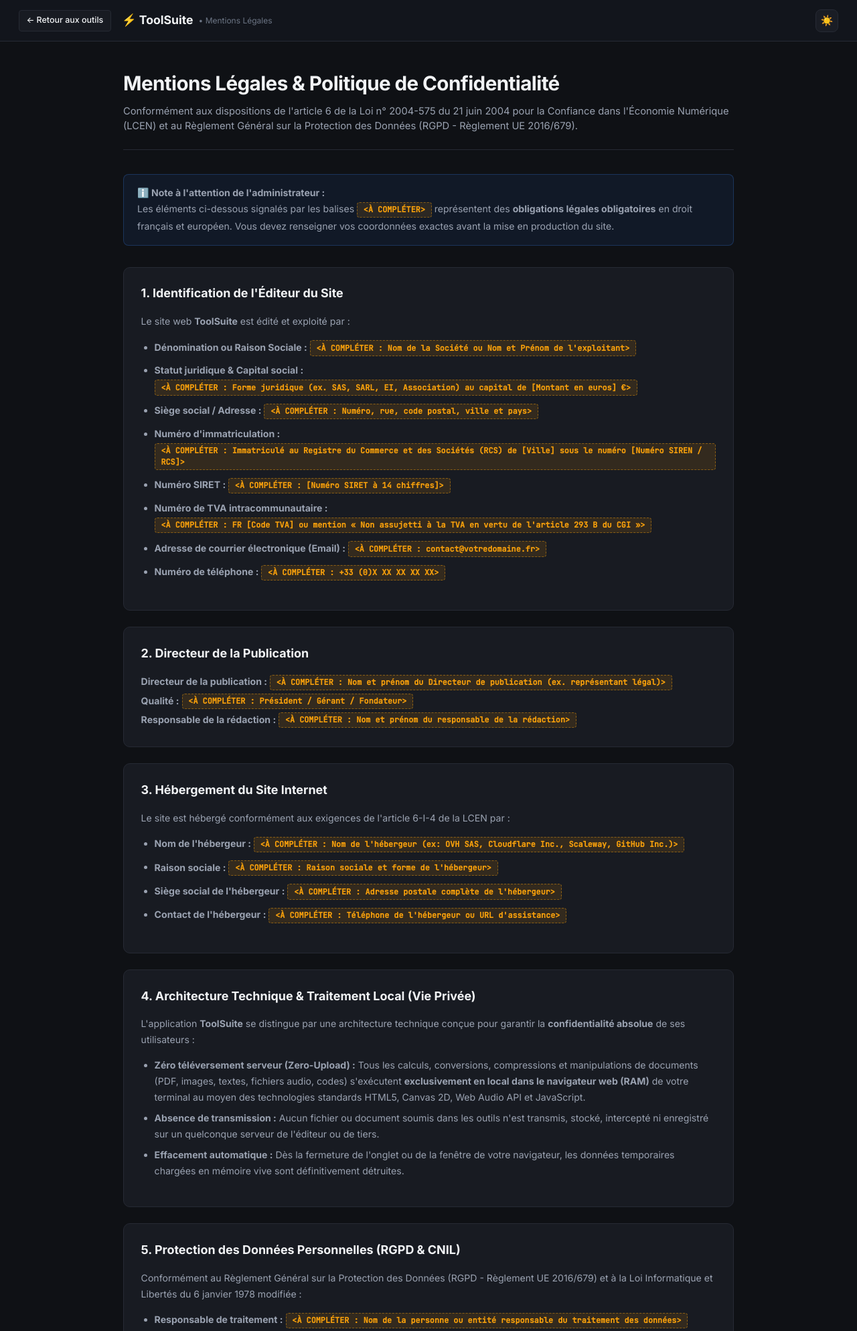
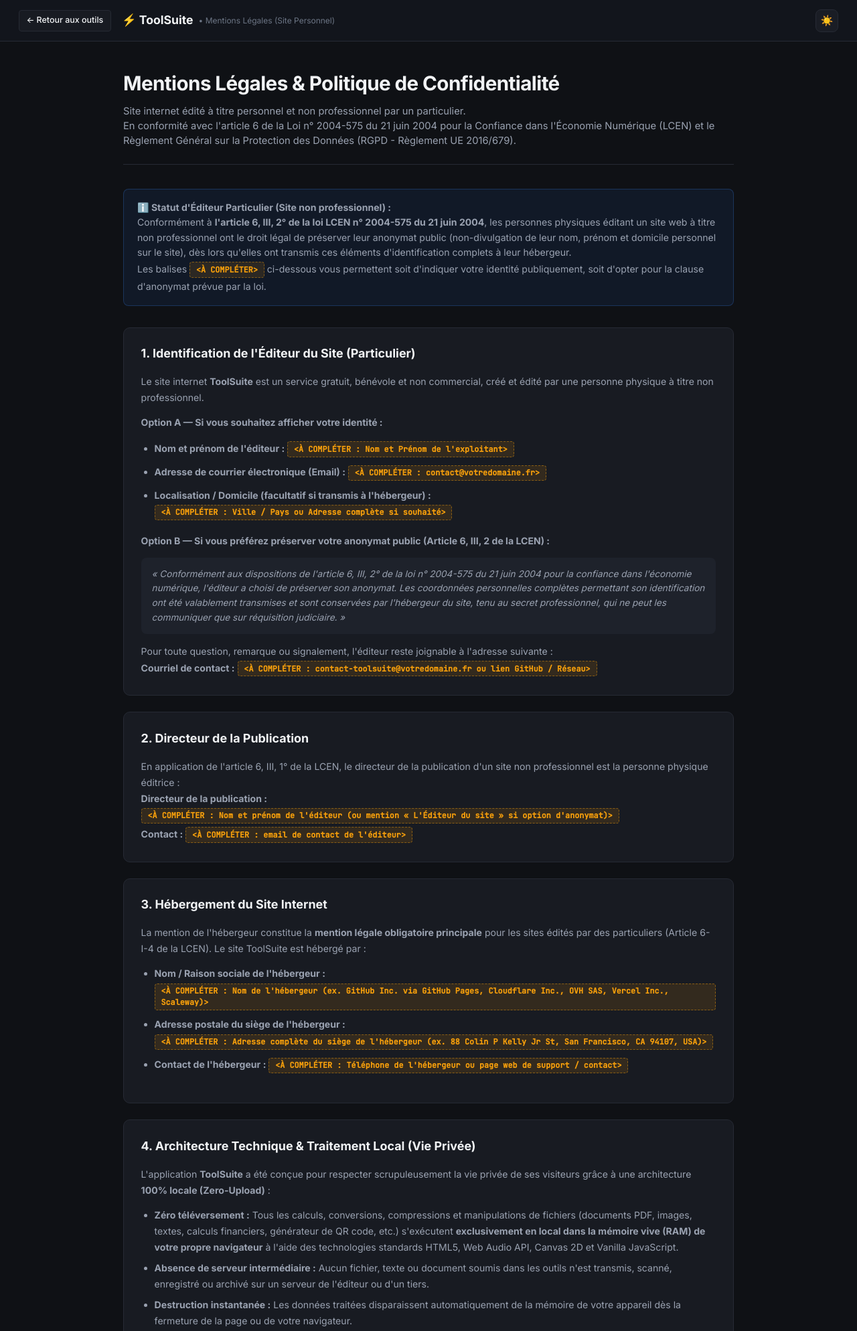
Before and after one commit to MatDoney/ToolSuite, a PHP site: page /mentions-legales.html in a window 1280 px wide. Shown: the top 1988 px of the page at 67% size. Run offline with PHP 8.4, Linux system fonts and the light colour scheme.

Commit message:
Update: Adaptation des mentions legales pour editeur particulier non professionnel (anonymat LCEN Art 6-III-2, hebergement et RGPD)

```diff
--- a/mentions-legales.html
+++ b/mentions-legales.html
@@ -4,7 +4,7 @@
   <meta charset="UTF-8">
   <meta name="viewport" content="width=device-width, initial-scale=1.0">
   <title>Mentions Légales & Politique de Confidentialité • ToolSuite</title>
-  <meta name="description" content="Mentions légales, informations éditeur, hébergeur et politique de confidentialité de l'application web ToolSuite. Traitement local et respect du RGPD.">
+  <meta name="description" content="Mentions légales de ToolSuite pour éditeur particulier : respect de la loi LCEN, anonymat préservé, hébergement et politique de confidentialité RGPD.">
   <meta name="robots" content="noindex, follow">
 
   <!-- Stylesheets -->
@@ -21,7 +21,7 @@
       </a>
       <div style="display: flex; align-items: center; gap: 0.5rem;">
         <span style="font-size: 1.1rem; font-weight: 700; color: var(--text-primary);">⚡ ToolSuite</span>
-        <span style="font-size: 0.75rem; color: var(--text-muted);">• Mentions Légales</span>
+        <span style="font-size: 0.75rem; color: var(--text-muted);">• Mentions Légales (Site Personnel)</span>
       </div>
     </div>
 
@@ -36,33 +36,40 @@
     <div class="legal-header">
       <h1 class="legal-title">Mentions Légales & Politique de Confidentialité</h1>
       <p class="legal-subtitle">
-        Conformément aux dispositions de l'article 6 de la Loi n° 2004-575 du 21 juin 2004 pour la Confiance dans l'Économie Numérique (LCEN)
-        et au Règlement Général sur la Protection des Données (RGPD - Règlement UE 2016/679).
+        Site internet édité à titre personnel et non professionnel par un particulier.<br>
+        En conformité avec l'article 6 de la Loi n° 2004-575 du 21 juin 2004 pour la Confiance dans l'Économie Numérique (LCEN)
+        et le Règlement Général sur la Protection des Données (RGPD - Règlement UE 2016/679).
       </p>
     </div>
 
-    <!-- Notice explicative sur les balises à compléter -->
+    <!-- Notice explicative sur le statut de particulier -->
     <div class="legal-notice-box">
-      <strong>ℹ️ Note à l'attention de l'administrateur :</strong><br>
-      Les éléments ci-dessous signalés par les balises <a-completer>&lt;À COMPLÉTER&gt;</a-completer> représentent des
-      <strong>obligations légales obligatoires</strong> en droit français et européen. Vous devez renseigner vos coordonnées exactes avant la mise en production du site.
+      <strong>ℹ️ Statut d'Éditeur Particulier (Site non professionnel) :</strong><br>
+      Conformément à <strong>l'article 6, III, 2° de la loi LCEN n° 2004-575 du 21 juin 2004</strong>, les personnes physiques éditant un site web à titre non professionnel ont le droit légal de préserver leur anonymat public (non-divulgation de leur nom, prénom et domicile personnel sur le site), dès lors qu'elles ont transmis ces éléments d'identification complets à leur hébergeur.<br>
+      Les balises <a-completer>&lt;À COMPLÉTER&gt;</a-completer> ci-dessous vous permettent soit d'indiquer votre identité publiquement, soit d'opter pour la clause d'anonymat prévue par la loi.
     </div>
 
-    <!-- 1. Éditeur du Site -->
+    <!-- 1. Éditeur du Site (Particulier) -->
     <section class="legal-card">
-      <h2 class="legal-card-title">1. Identification de l'Éditeur du Site</h2>
+      <h2 class="legal-card-title">1. Identification de l'Éditeur du Site (Particulier)</h2>
       <div class="legal-card-content">
-        <p>Le site web <strong>ToolSuite</strong> est édité et exploité par :</p>
+        <p>Le site internet <strong>ToolSuite</strong> est un service gratuit, bénévole et non commercial, créé et édité par une personne physique à titre non professionnel.</p>
+
+        <p><strong>Option A — Si vous souhaitez afficher votre identité :</strong></p>
         <ul>
-          <li><strong>Dénomination ou Raison Sociale :</strong> <a-completer>&lt;À COMPLÉTER : Nom de la Société ou Nom et Prénom de l'exploitant&gt;</a-completer></li>
-          <li><strong>Statut juridique & Capital social :</strong> <a-completer>&lt;À COMPLÉTER : Forme juridique (ex. SAS, SARL, EI, Association) au capital de [Montant en euros] €&gt;</a-completer></li>
-          <li><strong>Siège social / Adresse :</strong> <a-completer>&lt;À COMPLÉTER : Numéro, rue, code postal, ville et pays&gt;</a-completer></li>
-          <li><strong>Numéro d'immatriculation :</strong> <a-completer>&lt;À COMPLÉTER : Immatriculé au Registre du Commerce et des Sociétés (RCS) de [Ville] sous le numéro [Numéro SIREN / RCS]&gt;</a-completer></li>
-          <li><strong>Numéro SIRET :</strong> <a-completer>&lt;À COMPLÉTER : [Numéro SIRET à 14 chiffres]&gt;</a-completer></li>
-          <li><strong>Numéro de TVA intracommunautaire :</strong> <a-completer>&lt;À COMPLÉTER : FR [Code TVA] ou mention « Non assujetti à la TVA en vertu de l'article 293 B du CGI »&gt;</a-completer></li>
+          <li><strong>Nom et prénom de l'éditeur :</strong> <a-completer>&lt;À COMPLÉTER : Nom et Prénom de l'exploitant&gt;</a-completer></li>
           <li><strong>Adresse de courrier électronique (Email) :</strong> <a-completer>&lt;À COMPLÉTER : contact@votredomaine.fr&gt;</a-completer></li>
-          <li><strong>Numéro de téléphone :</strong> <a-completer>&lt;À COMPLÉTER : +33 (0)X XX XX XX XX&gt;</a-completer></li>
+          <li><strong>Localisation / Domicile (facultatif si transmis à l'hébergeur) :</strong> <a-completer>&lt;À COMPLÉTER : Ville / Pays ou Adresse complète si souhaité&gt;</a-completer></li>
         </ul>
+
+        <p><strong>Option B — Si vous préférez préserver votre anonymat public (Article 6, III, 2 de la LCEN) :</strong></p>
+        <p style="padding: 0.85rem 1rem; background: var(--border-subtle); border-radius: var(--radius-sm); font-size: 0.85rem; line-height: 1.6;">
+          <em>« Conformément aux dispositions de l'article 6, III, 2° de la loi n° 2004-575 du 21 juin 2004 pour la confiance dans l'économie numérique, l'éditeur a choisi de préserver son anonymat. Les coordonnées personnelles complètes permettant son identification ont été valablement transmises et sont conservées par l'hébergeur du site, tenu au secret professionnel, qui ne peut les communiquer que sur réquisition judiciaire. »</em>
+        </p>
+        <p style="margin-top: 0.75rem;">
+          Pour toute question, remarque ou signalement, l'éditeur reste joignable à l'adresse suivante :<br>
+          <strong>Courriel de contact :</strong> <a-completer>&lt;À COMPLÉTER : contact-toolsuite@votredomaine.fr ou lien GitHub / Réseau&gt;</a-completer>
+        </p>
       </div>
     </section>
 
@@ -71,9 +78,9 @@
       <h2 class="legal-card-title">2. Directeur de la Publication</h2>
       <div class="legal-card-content">
         <p>
-          <strong>Directeur de la publication :</strong> <a-completer>&lt;À COMPLÉTER : Nom et prénom du Directeur de publication (ex. représentant légal)&gt;</a-completer><br>
-          <strong>Qualité :</strong> <a-completer>&lt;À COMPLÉTER : Président / Gérant / Fondateur&gt;</a-completer><br>
-          <strong>Responsable de la rédaction :</strong> <a-completer>&lt;À COMPLÉTER : Nom et prénom du responsable de la rédaction&gt;</a-completer>
+          En application de l'article 6, III, 1° de la LCEN, le directeur de la publication d'un site non professionnel est la personne physique éditrice :<br>
+          <strong>Directeur de la publication :</strong> <a-completer>&lt;À COMPLÉTER : Nom et prénom de l'éditeur (ou mention « L'Éditeur du site » si option d'anonymat)&gt;</a-completer><br>
+          <strong>Contact :</strong> <a-completer>&lt;À COMPLÉTER : email de contact de l'éditeur&gt;</a-completer>
         </p>
       </div>
     </section>
@@ -82,12 +89,13 @@
     <section class="legal-card">
       <h2 class="legal-card-title">3. Hébergement du Site Internet</h2>
       <div class="legal-card-content">
-        <p>Le site est hébergé conformément aux exigences de l'article 6-I-4 de la LCEN par :</p>
+        <p>
+          La mention de l'hébergeur constitue la <strong>mention légale obligatoire principale</strong> pour les sites édités par des particuliers (Article 6-I-4 de la LCEN). Le site ToolSuite est hébergé par :
+        </p>
         <ul>
-          <li><strong>Nom de l'hébergeur :</strong> <a-completer>&lt;À COMPLÉTER : Nom de l'hébergeur (ex: OVH SAS, Cloudflare Inc., Scaleway, GitHub Inc.)&gt;</a-completer></li>
-          <li><strong>Raison sociale :</strong> <a-completer>&lt;À COMPLÉTER : Raison sociale et forme de l'hébergeur&gt;</a-completer></li>
-          <li><strong>Siège social de l'hébergeur :</strong> <a-completer>&lt;À COMPLÉTER : Adresse postale complète de l'hébergeur&gt;</a-completer></li>
-          <li><strong>Contact de l'hébergeur :</strong> <a-completer>&lt;À COMPLÉTER : Téléphone de l'hébergeur ou URL d'assistance&gt;</a-completer></li>
+          <li><strong>Nom / Raison sociale de l'hébergeur :</strong> <a-completer>&lt;À COMPLÉTER : Nom de l'hébergeur (ex. GitHub Inc. via GitHub Pages, Cloudflare Inc., OVH SAS, Vercel Inc., Scaleway)&gt;</a-completer></li>
+          <li><strong>Adresse postale du siège de l'hébergeur :</strong> <a-completer>&lt;À COMPLÉTER : Adresse complète du siège de l'hébergeur (ex. 88 Colin P Kelly Jr St, San Francisco, CA 94107, USA)&gt;</a-completer></li>
+          <li><strong>Contact de l'hébergeur :</strong> <a-completer>&lt;À COMPLÉTER : Téléphone de l'hébergeur ou page web de support / contact&gt;</a-completer></li>
         </ul>
       </div>
     </section>
@@ -97,12 +105,12 @@
       <h2 class="legal-card-title">4. Architecture Technique & Traitement Local (Vie Privée)</h2>
       <div class="legal-card-content">
         <p>
-          L'application <strong>ToolSuite</strong> se distingue par une architecture technique conçue pour garantir la <strong>confidentialité absolue</strong> de ses utilisateurs :
+          L'application <strong>ToolSuite</strong> a été conçue pour respecter scrupuleusement la vie privée de ses visiteurs grâce à une architecture <strong>100% locale (Zero-Upload)</strong> :
         </p>
         <ul>
-          <li><strong>Zéro téléversement serveur (Zero-Upload) :</strong> Tous les calculs, conversions, compressions et manipulations de documents (PDF, images, textes, fichiers audio, codes) s'exécutent <strong>exclusivement en local dans le navigateur web (RAM)</strong> de votre terminal au moyen des technologies standards HTML5, Canvas 2D, Web Audio API et JavaScript.</li>
-          <li><strong>Absence de transmission :</strong> Aucun fichier ou document soumis dans les outils n'est transmis, stocké, intercepté ni enregistré sur un quelconque serveur de l'éditeur ou de tiers.</li>
-          <li><strong>Effacement automatique :</strong> Dès la fermeture de l'onglet ou de la fenêtre de votre navigateur, les données temporaires chargées en mémoire vive sont définitivement détruites.</li>
+          <li><strong>Zéro téléversement :</strong> Tous les calculs, conversions, compressions et manipulations de fichiers (documents PDF, images, textes, calculs financiers, générateur de QR code, etc.) s'exécutent <strong>exclusivement en local dans la mémoire vive (RAM) de votre propre navigateur</strong> à l'aide des technologies standards HTML5, Web Audio API, Canvas 2D et Vanilla JavaScript.</li>
+          <li><strong>Absence de serveur intermédiaire :</strong> Aucun fichier, texte ou document soumis dans les outils n'est transmis, scanné, enregistré ou archivé sur un serveur de l'éditeur ou d'un tiers.</li>
+          <li><strong>Destruction instantanée :</strong> Les données traitées disparaissent automatiquement de la mémoire de votre appareil dès la fermeture de la page ou de votre navigateur.</li>
         </ul>
       </div>
     </section>
@@ -112,14 +120,14 @@
       <h2 class="legal-card-title">5. Protection des Données Personnelles (RGPD & CNIL)</h2>
       <div class="legal-card-content">
         <p>
-          Conformément au Règlement Général sur la Protection des Données (RGPD - Règlement UE 2016/679) et à la Loi Informatique et Libertés du 6 janvier 1978 modifiée :
+          En tant que site personnel fonctionnant sans compte utilisateur :
         </p>
         <ul>
-          <li><strong>Responsable de traitement :</strong> <a-completer>&lt;À COMPLÉTER : Nom de la personne ou entité responsable du traitement des données&gt;</a-completer></li>
-          <li><strong>Délégué à la Protection des Données (DPO) :</strong> <a-completer>&lt;À COMPLÉTER : Coordonnées du DPO (ou mention « Aucun DPO n'est requis au titre de l'article 37 du RGPD »)&gt;</a-completer></li>
-          <li><strong>Données collectées :</strong> ToolSuite ne procède à aucune création de compte obligatoire, aucune collecte de profilage et aucun stockage de documents personnels. Seules des données de connexion purement techniques (logs serveurs standards anonymisés : adresse IP tronquée, horodatage) peuvent être conservées par l'hébergeur pour des motifs légitimes de sécurité informatique et de prévention des attaques DDoS.</li>
-          <li><strong>Exercice de vos droits :</strong> Vous disposez d'un droit d'accès, de rectification, de limitation et d'effacement de vos données personnelles. Vous pouvez exercer ces droits en vous adressant par courriel à : <a-completer>&lt;À COMPLÉTER : dpo@votredomaine.fr ou email dédié&gt;</a-completer>.</li>
-          <li><strong>Réclamation :</strong> Si vous estimez que vos droits ne sont pas respectés, vous avez la faculté d'introduire une réclamation auprès de la CNIL (Commission Nationale de l'Informatique et des Libertés – <a href="https://www.cnil.fr" target="_blank" rel="noopener" style="color: var(--accent-primary);">www.cnil.fr</a>).</li>
+          <li><strong>Responsable du traitement :</strong> <a-completer>&lt;À COMPLÉTER : L'éditeur du site (courriel : votre-email@domaine.fr)&gt;</a-completer></li>
+          <li><strong>Absence de collecte de données personnelles :</strong> ToolSuite ne demande aucune inscription, ne crée aucun compte utilisateur et n'effectue aucun profilage publicitaire. Seules les données techniques de connexion anonymisées (logs serveurs bruts : IP tronquée, horodatage) peuvent être conservées par l'hébergeur pour des motifs légitimes d'intégrité et de sécurité des réseaux.</li>
+          <li><strong>Délégué à la protection des données (DPO) :</strong> Conformément à l'article 37 du RGPD, la désignation d'un DPO n'est pas requise pour un site personnel n'effectuant aucun traitement de données sensibles ou à grande échelle.</li>
+          <li><strong>Droits des utilisateurs :</strong> Vous disposez d'un droit d'accès, de rectification et d'effacement de vos données que vous pouvez exercer en contactant l'éditeur à : <a-completer>&lt;À COMPLÉTER : contact-rgpd@votredomaine.fr&gt;</a-completer>.</li>
+          <li><strong>Réclamation :</strong> Vous conservez la possibilité d'introduire une réclamation auprès de la CNIL (<a href="https://www.cnil.fr" target="_blank" rel="noopener" style="color: var(--accent-primary);">www.cnil.fr</a>).</li>
         </ul>
       </div>
     </section>
@@ -129,11 +137,11 @@
       <h2 class="legal-card-title">6. Politique de Cookies & Traceurs</h2>
       <div class="legal-card-content">
         <p>
-          Ce site applique une stricte politique de sobriété numérique :
+          Le site respecte les recommandations de la CNIL relatives à la sobriété numérique :
         </p>
         <ul>
-          <li><strong>Aucun cookie publicitaire ni traceur commercial tiers :</strong> ToolSuite n'utilise aucun cookie de ciblage publicitaire ni tracker intrusif.</li>
-          <li><strong>Stockage local technique (localStorage) :</strong> Le site utilise exclusivement le stockage local de votre navigateur (<code>localStorage</code>) pour conserver votre préférence esthétique (thème sombre ou clair). Ce traceur étant strictement technique et indispensable au service, il est exempté de consentement préalable conformément aux lignes directrices de la CNIL.</li>
+          <li><strong>Aucun cookie publicitaire ou traceur tiers :</strong> Aucun service de tracking invasif ni régie publicitaire n'est implémenté.</li>
+          <li><strong>Stockage local technique (localStorage) :</strong> Le site recourt uniquement au stockage local de votre navigateur pour mémoriser votre préférence d'affichage (mode sombre ou mode clair). Ce dispositif strictement technique ne fait l'objet d'aucun croisement de données et ne requiert pas de consentement préalable au titre de l'article 82 de la loi Informatique et Libertés.</li>
         </ul>
       </div>
     </section>
@@ -143,39 +151,40 @@
       <h2 class="legal-card-title">7. Propriété Intellectuelle & Transparence IA</h2>
       <div class="legal-card-content">
         <p>
-          <strong>Licence du Code Source :</strong> L'ensemble du code source, de la structure et des composants de ToolSuite est distribué sous licence libre <strong>MIT</strong>. Vous êtes libre de l'utiliser, le copier, le modifier et l'adapter sous réserve du respect des conditions de la licence.
+          <strong>Licence MIT :</strong> Le code source de l'application est mis à disposition sous licence libre open-source <strong>MIT</strong>, autorisant une réutilisation libre dans le respect des termes de la licence.
         </p>
         <p>
           <strong>🤖 Mention de Génération par Intelligence Artificielle :</strong><br>
-          En toute transparence, l'architecture logicielle, le design visuel ainsi que l'intégralité du code source (HTML, CSS, JavaScript, PHP) de cette application ont été <strong>entièrement générés et conçus par Intelligence Artificielle (IA - Google DeepMind / Antigravity)</strong>.
+          En toute transparence, la structure logicielle, le design visuel et le code informatique (HTML, CSS, JavaScript, PHP) de ce projet personnel ont été <strong>entièrement conçus et générés par Intelligence Artificielle (IA - Google DeepMind / Antigravity)</strong>.
         </p>
         <p>
-          <strong>Bibliothèques open source tierces :</strong> Les bibliothèques intégrées demeurent la propriété exclusive de leurs auteurs respectifs sous leurs licences associées (PDF-Lib, Tesseract.js, Marked.js, JSZip, QRCode.js).
+          <strong>Bibliothèques open source :</strong> Les bibliothèques tierces intégrées (PDF-Lib, Marked.js, Tesseract.js, JSZip, QRCode.js) demeurent la propriété exclusive de leurs auteurs respectifs sous leurs licences libres respectives.
         </p>
       </div>
     </section>
 
-    <!-- 8. Limitation de Responsabilité -->
+    <!-- 8. Gratuité, Absence de Garantie & Responsabilité -->
     <section class="legal-card">
-      <h2 class="legal-card-title">8. Limitation de Responsabilité & Avertissements</h2>
+      <h2 class="legal-card-title">8. Gratuité, Absence de Garantie & Responsabilité</h2>
       <div class="legal-card-content">
         <p>
-          ToolSuite met à la disposition des utilisateurs ses 30 outils informatiques à titre purement gracieux et indicatif (« en l'état ») :
+          Ce site est fourni à titre bénévole, gratuit et récréatif (« en l'état ») :
         </p>
         <ul>
-          <li><strong>Outils financiers et de calcul :</strong> Les résultats issus des simulateurs d'intérêts composés, du calculateur de pourcentages ou du partage de note ont une valeur strictement indicative et illustrative. Ils ne sauraient se substituer à un conseil professionnel, fiscal, comptable ou juridique agréé.</li>
-          <li><strong>Sauvegarde :</strong> L'utilisateur demeure seul responsable de la conservation et de la sauvegarde de ses documents originaux préalablement à tout traitement. L'éditeur décline toute responsabilité en cas de perte de données résultant d'une manipulation inadaptée ou d'une défaillance du terminal de l'utilisateur.</li>
+          <li><strong>Outils de calcul et financiers :</strong> Les résultats (pourcentages, simulateur d'intérêts composés, split bill, etc.) sont fournis à des fins purement indicatives et ne constituent en aucun cas un conseil en investissement, comptable ou juridique certifié.</li>
+          <li><strong>Conservation des données :</strong> Les opérations étant effectuées localement, l'utilisateur est tenu de conserver des copies de ses fichiers d'origine. L'éditeur ne saurait être tenu responsable d'une éventuelle perte de données ou d'une mauvaise manipulation sur l'appareil de l'utilisateur.</li>
         </ul>
       </div>
     </section>
 
     <!-- 9. Droit Applicable -->
     <section class="legal-card">
-      <h2 class="legal-card-title">9. Droit Applicable et Juridiction Compétente</h2>
+      <h2 class="legal-card-title">9. Droit Applicable et Litiges</h2>
       <div class="legal-card-content">
         <p>
-          Les présentes mentions légales sont soumises au <strong>droit français</strong>. Tout litige relatif à l'interprétation, la validité ou l'exécution des présentes sera porté, à défaut de résolution amiable, devant les tribunaux compétents de :<br>
-          <a-completer>&lt;À COMPLÉTER : Tribunal de Commerce compétent (ex: Tribunal de Commerce de Paris)&gt;</a-completer>.
+          Les présentes mentions légales sont soumises au <strong>droit français</strong>. En cas de différend ou de question concernant le service, vous êtes invité à contacter l'éditeur afin de privilégier un règlement amiable.<br>
+          À défaut de conciliation amiable, les juridictions compétentes seront déterminées selon les règles du droit commun français :<br>
+          <a-completer>&lt;À COMPLÉTER : Tribunal compétent (ex. Tribunaux compétents du ressort de [Votre Ville ou département])&gt;</a-completer>.
         </p>
         <p style="margin-top: 1rem; font-size: 0.78rem; color: var(--text-muted);">
           Dernière mise à jour : <strong>5 septembre 2026</strong>.
```
Also changed, not shown: mentions-legales.php (+59 -49 lines).
